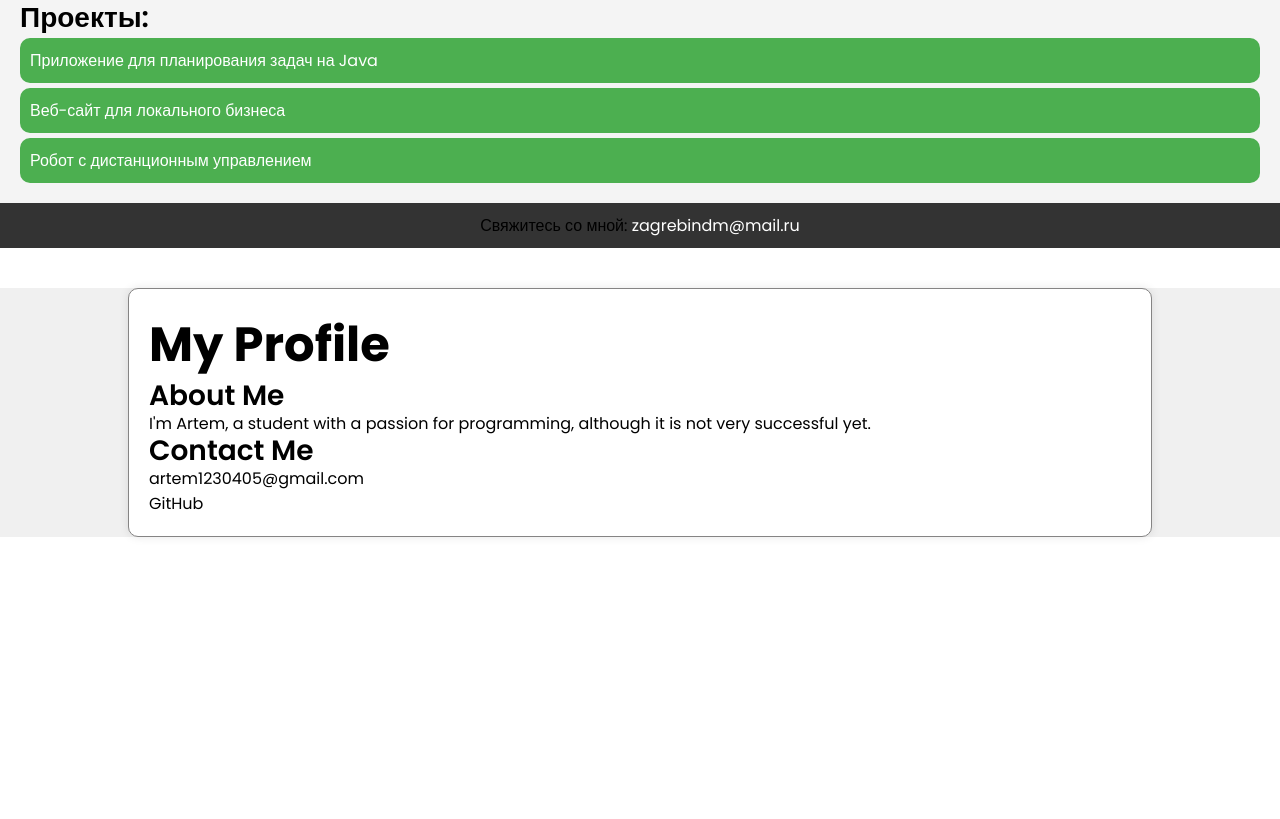
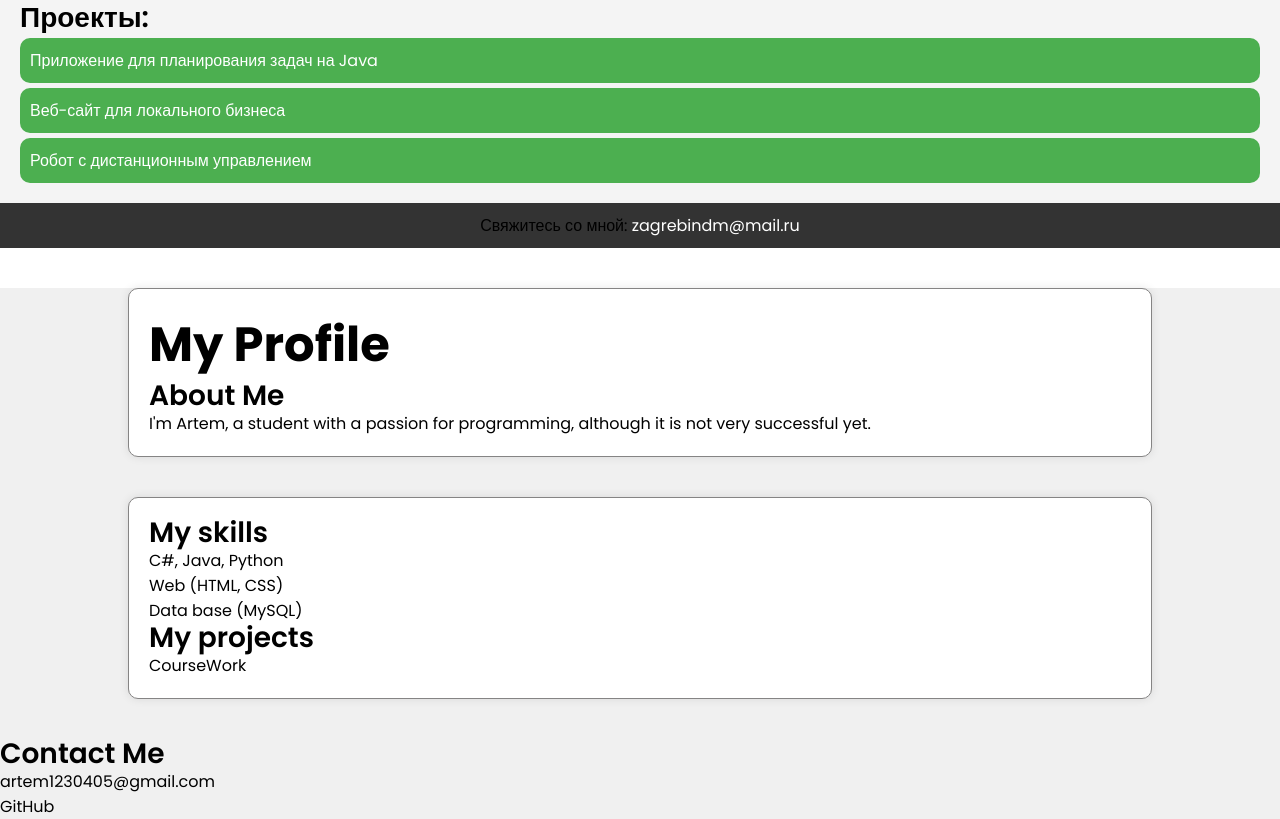
Before and after one commit to mitguy/collective, a plain HTML site: page index.html in a window 1280 px wide. Shown: the part 6804-7623 px from the top of the page. Before the commit the page ends 7381 px from the top, so only its background shows below. Drawn offline with Linux system fonts and the light colour scheme.

Commit message:
some changes in index.html

```diff
--- a/index.html
+++ b/index.html
@@ -85,6 +85,20 @@
         <h1>My Profile</h1>
         <h2>About Me</h2>
         <p>I'm Artem, a student with a passion for programming, although it is not very successful yet.</p>
+      </div>
+      <div class="skills-container">
+        <h2>My skills</h2>
+        <ul class="ul-skills">
+          <li class="li-skills">C#, Java, Python</li>
+          <li class="li-skills">Web (HTML, CSS)</li>
+          <li class="li-skills">Data base (MySQL)</li>
+        </ul>
+        <h2>My projects</h2>
+        <ul class="ul-projects">
+          <li><a href="https://github.com/RazDvas/CourseWork">CourseWork</a></li>
+        </ul>
+      </div>
+      <div class="contact-me">
         <h2>Contact Me</h2>
         <ul>
           <li><a href="mailto:artem1230405@gmail.com">artem1230405@gmail.com</a></li>
--- a/style_Alyapin.css
+++ b/style_Alyapin.css
@@ -12,3 +12,12 @@
     border-radius: 10px;
     box-shadow: 0 0 10px rgba(0, 0, 0, 0.1);
 }
+.skills-container {
+    width: 80%;
+    margin: 40px auto;
+    background-color: #ffffff;
+    padding: 20px;
+    border: 1px solid #858484;
+    border-radius: 10px;
+    box-shadow: 0 0 10px rgba(0, 0, 0, 0.1);
+}
```
